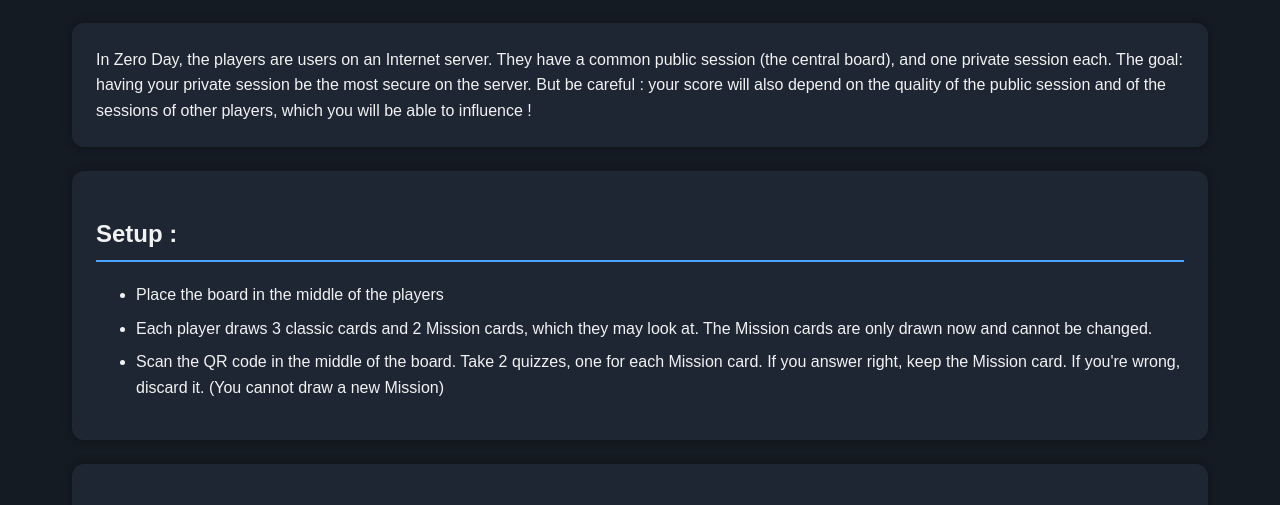
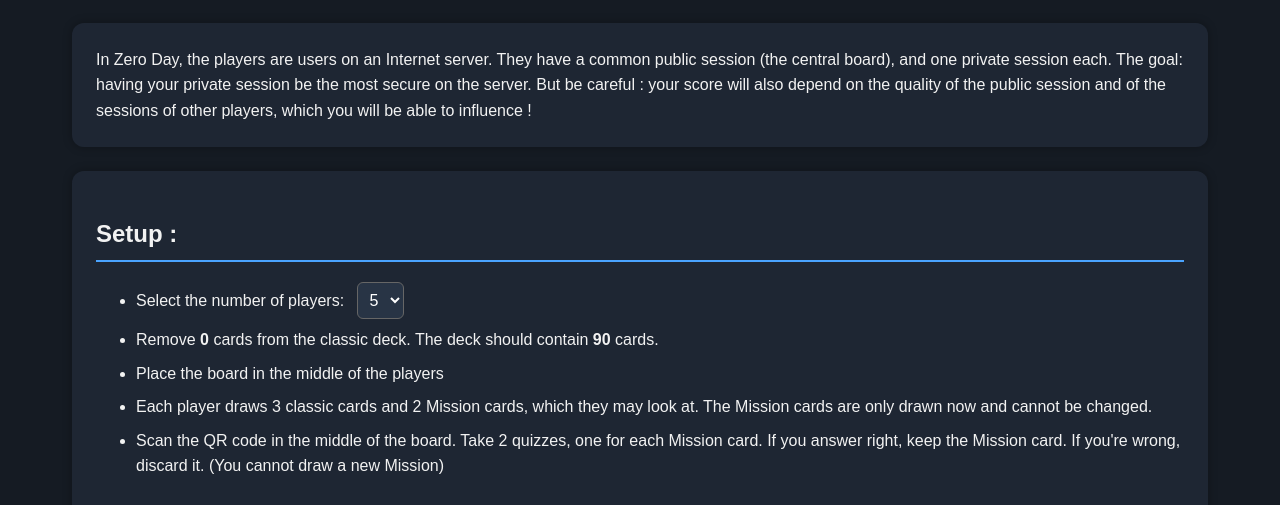
Before and after one commit to Alysium29/ZeroDay, a plain HTML site: page index.html in a window 1280 px wide. Shown: the part 208-713 px from the top of the page. Drawn offline with Linux system fonts and the light colour scheme.

Commit message:
added player count selection + number of cards to remove

```diff
--- a/index.css
+++ b/index.css
@@ -20,3 +20,15 @@
 .antivirus {
     color:blue;
 }
+
+select {
+    padding: 0.5rem;
+    border-radius: 6px;
+    border: 1px solid #666;
+
+    background-color: #283445;
+    color: white;
+
+    font-size: 1rem;
+    margin-left: 0.5rem;
+}
--- a/index.html
+++ b/index.html
@@ -9,6 +9,8 @@
 
     <link rel="stylesheet" href="./style.css">
     <link rel="stylesheet" href="./index.css">
+    <script src="./index.js" defer></script>
+
 </head>
 
 <body>
@@ -32,6 +34,19 @@
         <h2>Setup :</h2>
 
         <ul>
+            <li>
+                <label for="players"> Select the number of players:</label>
+                <select id="players">
+                    <option value="5">5</option>
+                    <option value="4">4</option>
+                    <option value="3">3</option>
+                    <option value="2">2</option>
+                </select>
+            <li>
+                Remove <strong id="removed-cards">0</strong> cards from the classic deck.
+                The deck should contain
+                <strong id="remaining-cards">90</strong> cards.
+            </li>
             <li>Place the board in the middle of the players</li>
             <li>
                 Each player draws 3 classic cards and 2 Mission cards, which they may look at.
--- /dev/null
+++ b/index.js
@@ -0,0 +1,40 @@
+const playersInput =
+    document.getElementById("players");
+
+const removedCardsElement =
+    document.getElementById("removed-cards");
+
+const remainingCardsElement =
+    document.getElementById("remaining-cards");
+
+const cardsToRemove = {
+    5: 0,
+    4: 6,
+    3: 18,
+    2: 30
+};
+
+function updateDeckSize() {
+
+    const players =
+        Number(playersInput.value);
+
+    const removedCards =
+        cardsToRemove[players];
+
+    const remainingCards =
+        90 - removedCards;
+
+    removedCardsElement.textContent =
+        removedCards;
+
+    remainingCardsElement.textContent =
+        remainingCards;
+}
+
+playersInput.addEventListener(
+    "change",
+    updateDeckSize
+);
+
+updateDeckSize();
```
Also changed, not shown: quiz.html (+0 -1 lines).
